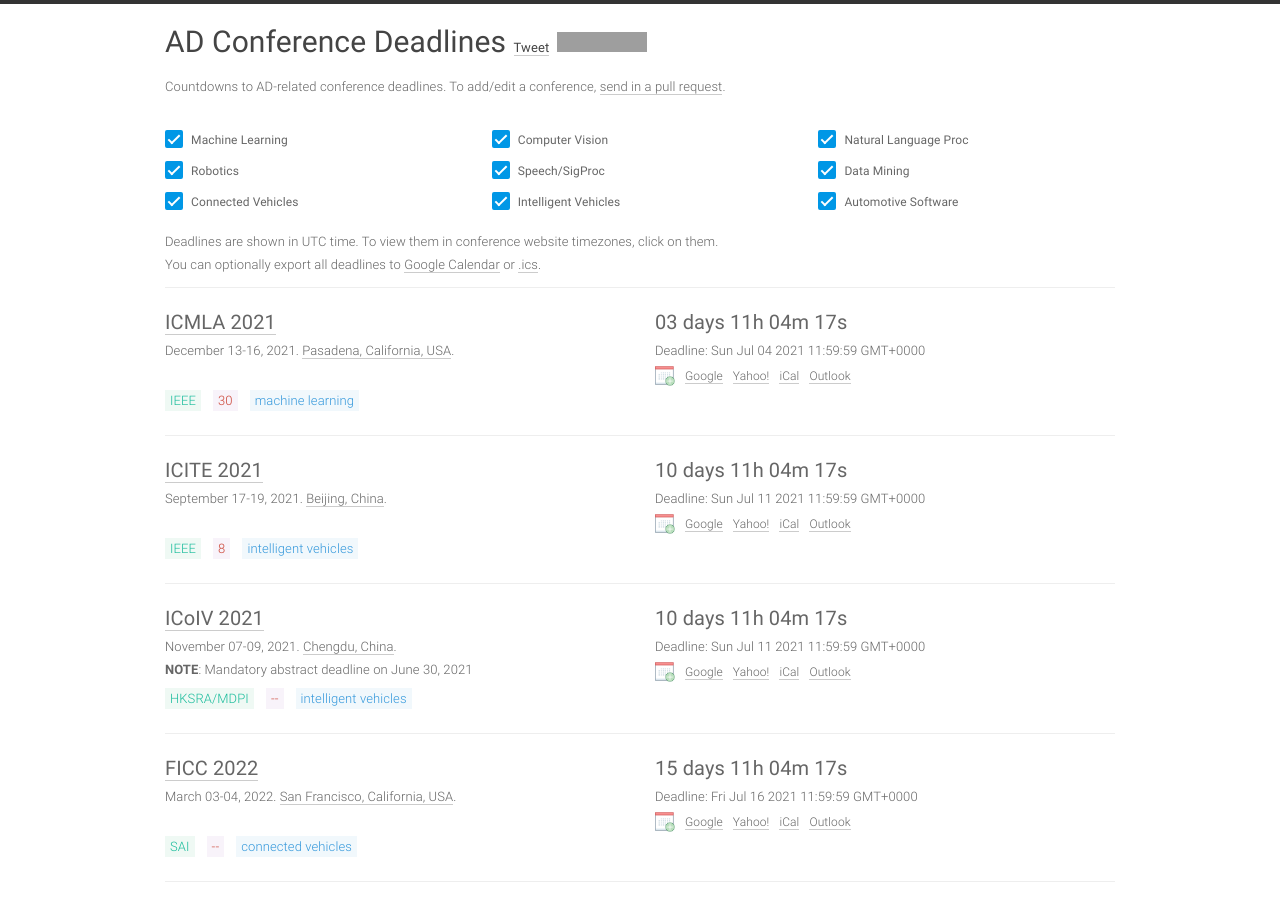
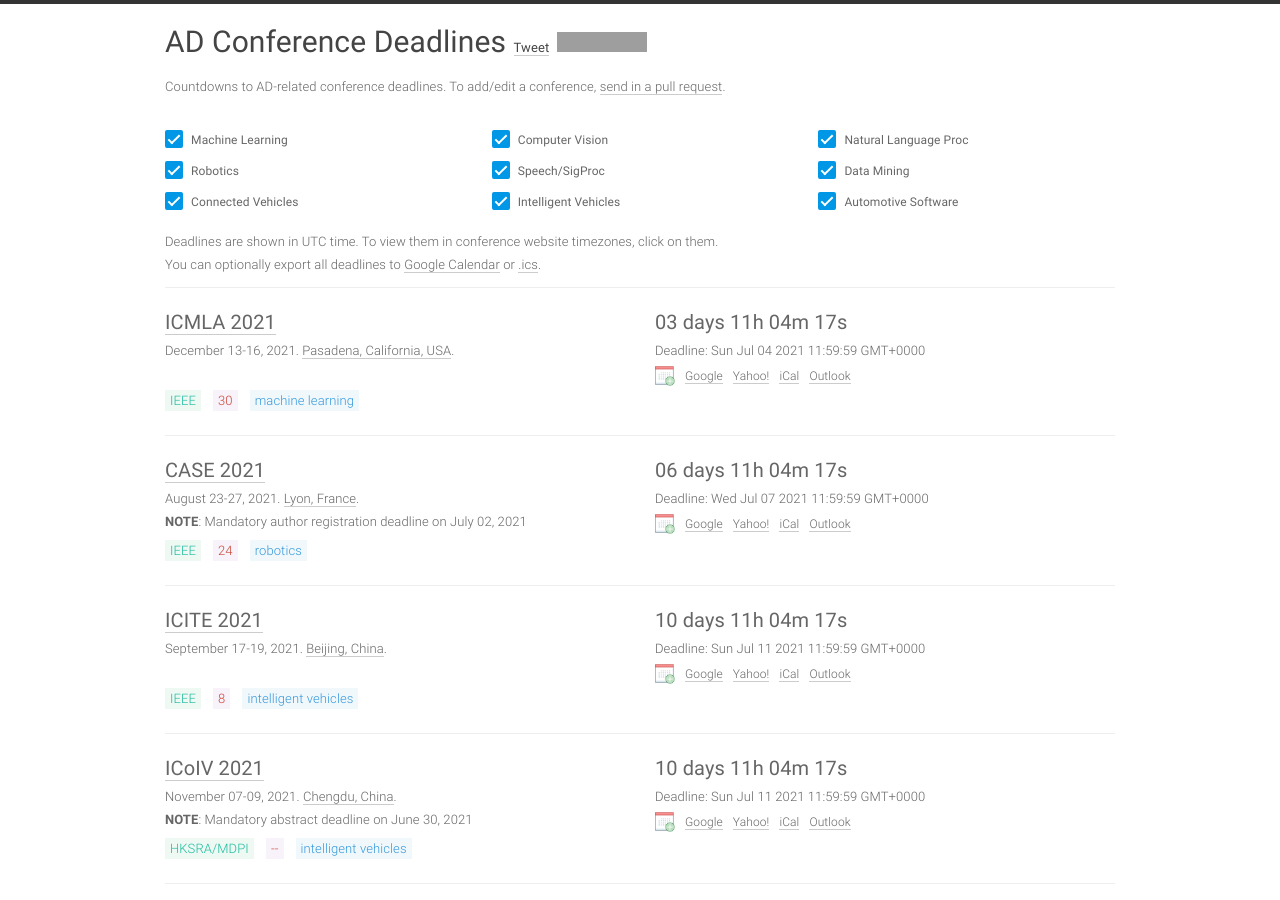
Before and after one commit to paperswithcode/ai-deadlines, a Jekyll site: the page built from index.html, in a window 1280 px wide and 900 px high. Built offline with Jekyll 4.4.1, drawn with Linux system fonts in a browser that asks for light colours; comment, search, counter and statistics services are not loaded; grey boxes are pictures that could not be loaded.

Commit message:
Update conferences.yml

```diff
--- a/_data/conferences.yml
+++ b/_data/conferences.yml
@@ -1,4 +1,19 @@
 ---
+- title: CASE
+  long:  International Conference on Automation Science and Engineering
+  hindex: 24
+  year: 2021
+  id: case2021
+  link: https://case2021.sciencesconf.org/
+  deadline: '2021-07-06 23:59:59'
+  timezone: UTC-12
+  date: August 23-27, 2021
+  place: Lyon, France
+  sub: RO
+  host: IEEE
+  abstract_deadline: '2021-07-02 23:59:59'
+  note: '<b>NOTE</b>: Mandatory author registration deadline on July 02, 2021'
+
 - title: ICITE
   long:  International Conference on Intelligent Transportation Engineering
   hindex: 8
```
